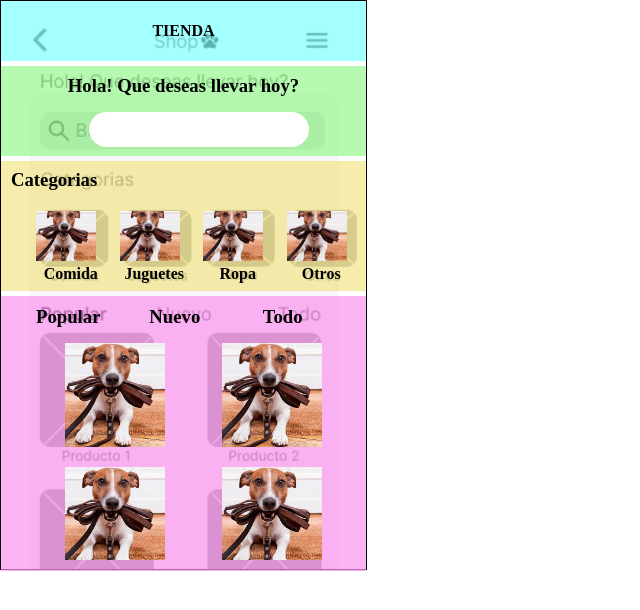
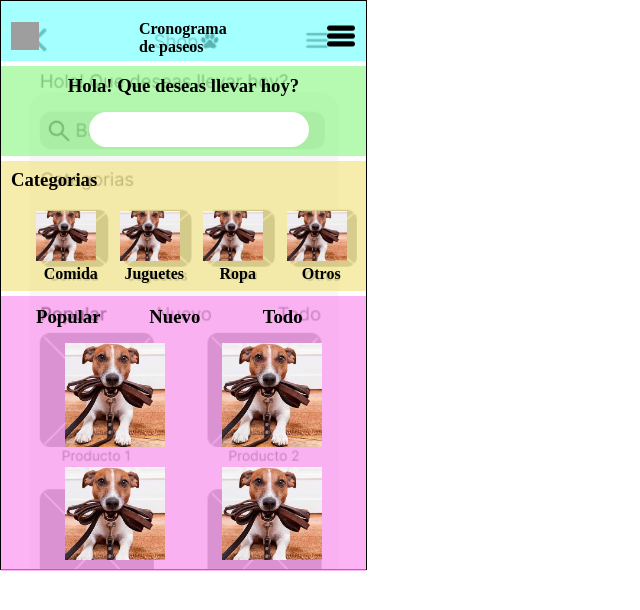
Before and after one commit to simon2326/Pet-it, a website built with Parcel: page dev/tienda.html in a window 1280 px wide. Shown: the whole page, without its empty margins (0-640 px from the left). Built offline with nearby package versions, Linux system fonts and the light colour scheme; grey boxes are pictures that could not be loaded.

Commit message:
arreglo de header en tienda

```diff
--- a/dev/css/tienda.css
+++ b/dev/css/tienda.css
@@ -6,6 +6,44 @@
     width: 365px;
     height: 568px;
     border: 1px solid black;
+}
+
+.encabezado {
+    width: 365px;
+    height: 60px;
+    margin-top: 38px;
+    align-items: center;
+    justify-content: center;
+    display: grid;
+    grid-template-columns: repeat(5, 1fr);
+    grid-template-rows: repeat(5, 1fr);
+    grid-column-gap: 0px;
+    grid-row-gap: 0px;
+}
+.flecha img {
+    width: 28px;
+    height: 28px;
+
+}
+
+.menu img {
+    width: 28px;
+    height: 28px;
+}
+
+.flecha {
+    grid-area: 1 / 1 / 2 / 2;
+    margin-left: 10px;
+}
+
+.vista {
+    grid-area: 1 / 2 / 2 / 3;
+    margin-left: 100px;
+}
+
+.menu {
+    grid-area: 1 / 3 / 2 / 4;
+    margin-left: 100px;
 }
 
 .tienda {
--- a/dev/tienda.html
+++ b/dev/tienda.html
@@ -11,7 +11,19 @@
 <body>
     <section class="seccion tienda">
         <section class=" item header">
-            <h4 class="titulo">TIENDA</h4>
+            <div class="encabezado">
+                <div class="flecha">
+                    <img src="https://icons.iconarchive.com/icons/steve/zondicons/256/Arrow-Thin-Left-icon.png"
+                        style="--i: 1" alt="" />
+
+                </div>
+                <div class="vista">
+                    <h4 class="titulo">Cronograma de paseos</h4>
+                </div>
+                <div class="menu">
+                    <img src="img/menu.png" style="--i: 1" alt="" />
+                </div>
+            </div>
         </section>
         <section class=" item buscadorrr">
             <h3 class="titulo">Hola! Que deseas llevar hoy?</h3>
```
Also changed, not shown: dev/img/menu.png (added).
